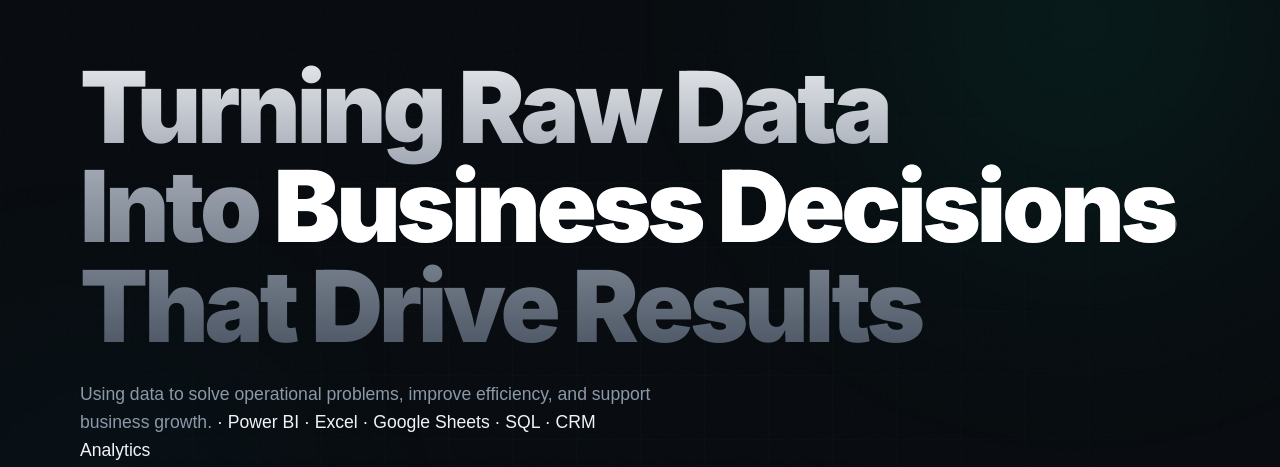
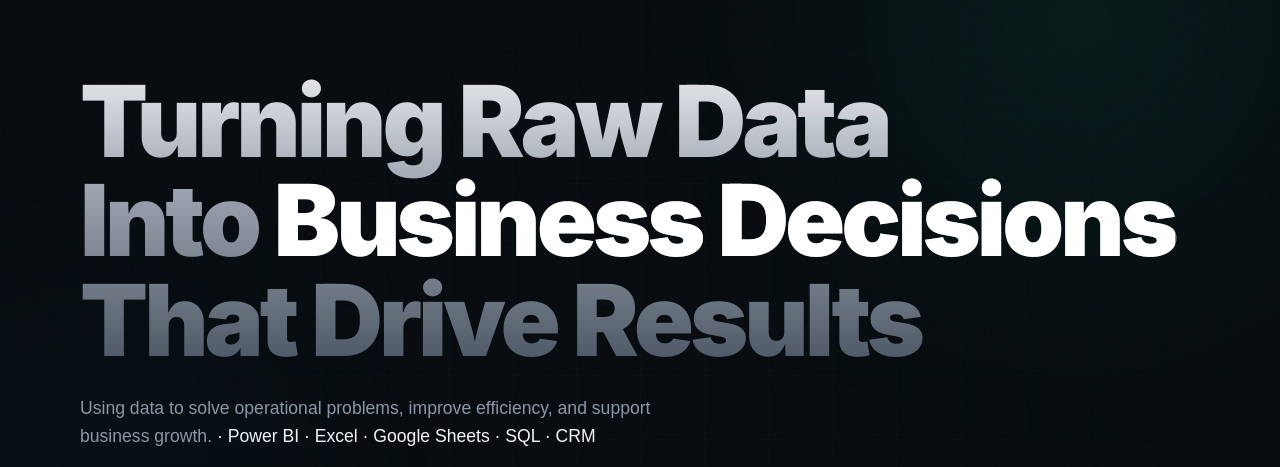
Before and after one commit to Lokesh-vr/Lokesh_DataAnalyst_Portfolio, a website: page index.html in a window 1280 px wide. Shown: the part 73-540 px from the top of the page. Drawn offline with Linux system fonts and the light colour scheme.

Commit message:
index.html

```diff
--- a/index.html
+++ b/index.html
@@ -464,7 +464,7 @@
       <div class="hero-orb hero-orb-1"></div>
       <div class="hero-orb hero-orb-2"></div>
       <h1 class="hero-h1">Turning Raw Data<br />Into <span class="shine-text">Business Decisions</span><br />That Drive Results</h1>
-      <p class="hero-sub">Using data to solve operational problems, improve efficiency, and support business growth. <strong> · Power BI · Excel · Google Sheets · SQL · CRM Analytics</strong></p>
+      <p class="hero-sub">Using data to solve operational problems, improve efficiency, and support business growth. <strong> · Power BI · Excel · Google Sheets · SQL · CRM</strong></p>
       <div class="hero-metric">
         <svg width="15" height="15" viewBox="0 0 24 24" fill="none" stroke="#00d9a3" stroke-width="2"><polyline points="22 7 13.5 15.5 8.5 10.5 2 17"/><polyline points="16 7 22 7 22 13"/></svg>
         Analyzed <span class="highlight">1M+ records</span>, automated <span class="highlight">70% of manual workflows</span>, saving <span class="highlight">₹4.5L+</span> through Publisher Analysis
```
